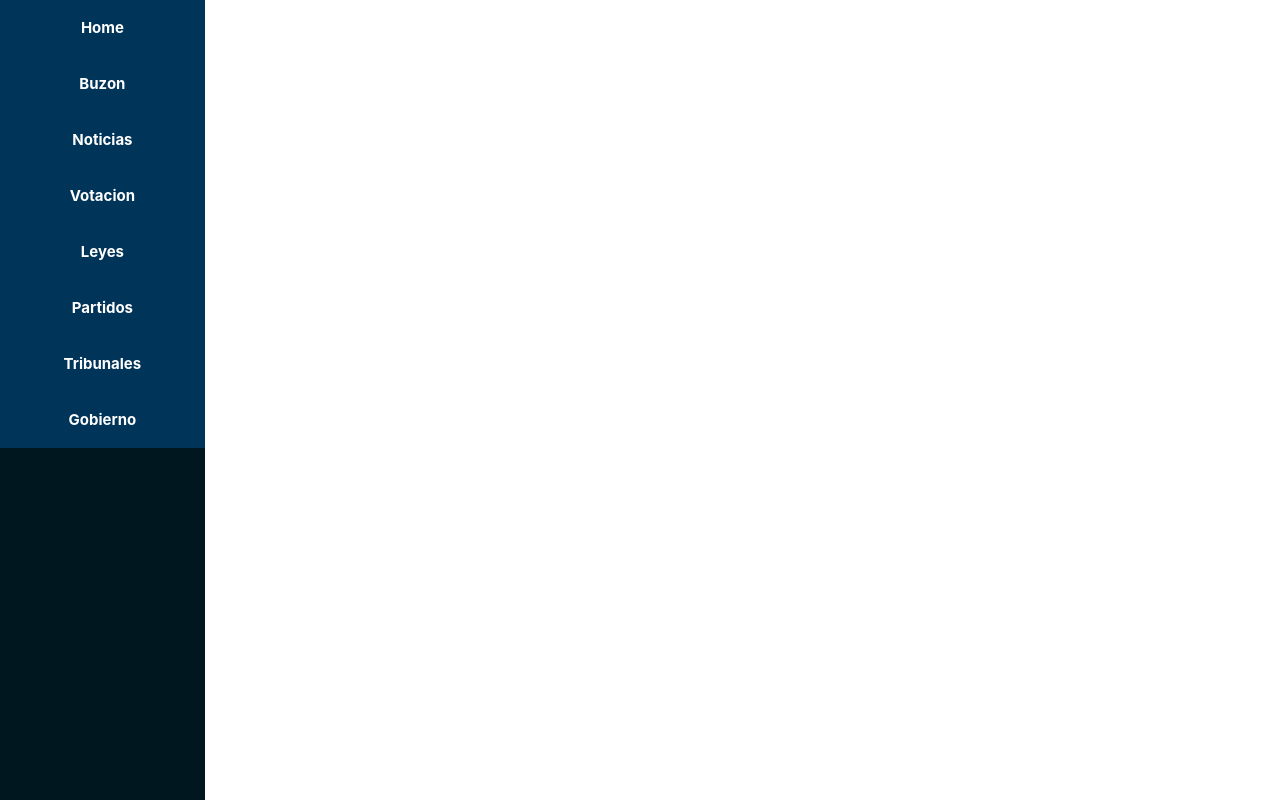
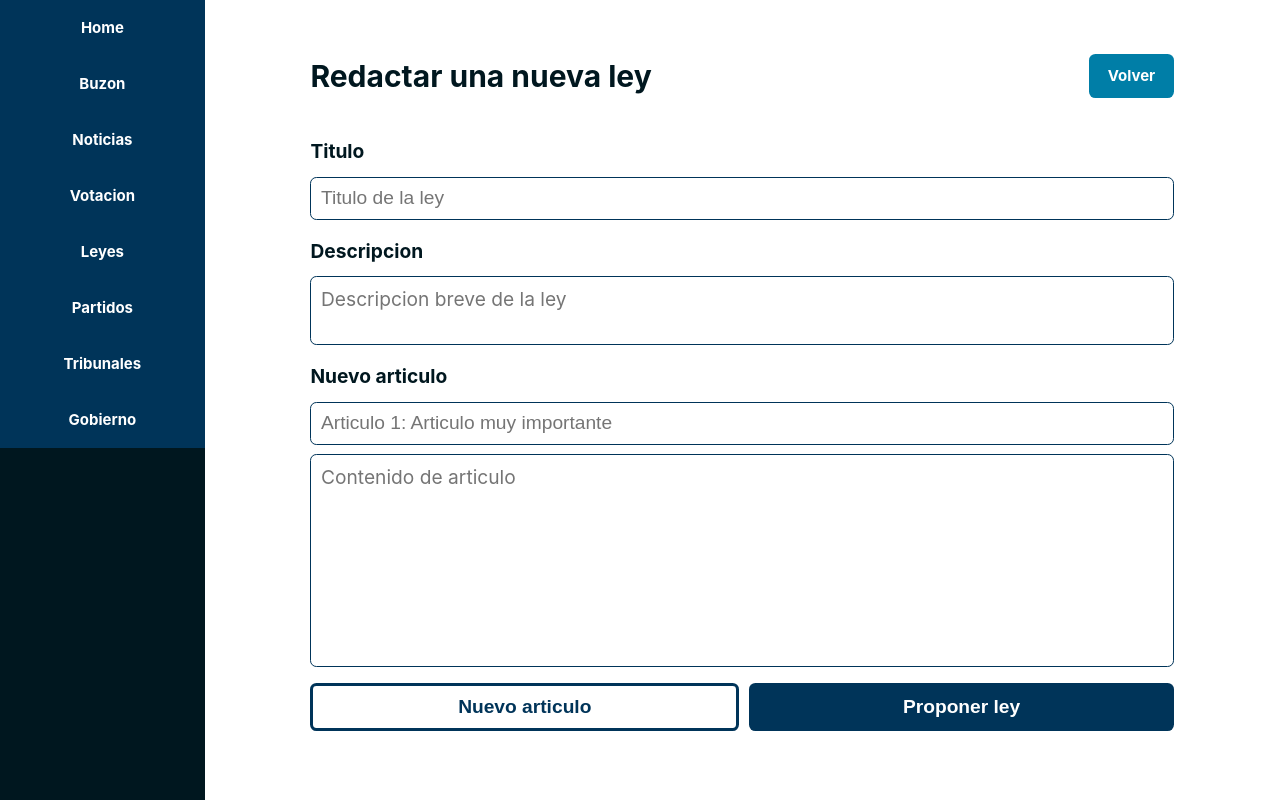
Before and after one commit to papiricoh/voteWeb, a Vue app: page /laws/new in a window 1280 px wide. Built offline with nearby package versions, Linux system fonts and the light colour scheme; a web font is replaced by a local one; what highcharts-vue would draw is missing.

Commit message:
Add NewLawView and route for creating new laws; update LawsView with new law button and dynamic sign display

```diff
--- a/src/router/index.js
+++ b/src/router/index.js
@@ -6,6 +6,7 @@ import GovernmentView from '@/views/GovernmentView.vue'
 import NewsView from '@/views/NewsView.vue'
 import PartiesView from '@/views/PartiesView.vue'
 import CourtsView from '@/views/CourtsView.vue'
+import NewLawView from '@/views/NewLawView.vue'
 
 const router = createRouter({
   history: createWebHistory(import.meta.env.BASE_URL),
@@ -19,6 +20,11 @@ const router = createRouter({
       path: '/laws',
       name: 'laws',
       component: LawsView,
+    },
+    {
+      path: '/laws/new',
+      name: 'NewLaw',
+      component: NewLawView,
     },
     {
       path: '/logIn',
--- a/src/views/LawsView.vue
+++ b/src/views/LawsView.vue
@@ -18,6 +18,7 @@
             description: 'La ley de la gravedad es una ley universal que se aplica a todos los cuerpos que poseen masa.',
             date: '1687',
             status: 'signed',
+            sign: 'Papi Rico',
             articles: [
               {
                 title: 'Articulo 1',
@@ -63,7 +64,8 @@
           }
         ],
         reading: false,
-        readingLaw: {title: '', description: '', date: '', status: '', articles: []}
+        readingLaw: {title: '', description: '', date: '', status: '', articles: []},
+
       };
     },
     methods: {
@@ -78,6 +80,8 @@
 <template>
   <main>
     <h1 style="align-self: flex-start;">Leyes</h1>
+    <div @click="$router.push('/laws/new')" class="new_law">Nueva Ley</div>
+    <div v-if="laws.length == 0">No hay leyes</div>
     <div class="law_list_c">
       <div v-for="law in laws" class="law_item_c">
         <div class="law_item_title_c">
@@ -117,9 +121,9 @@
         </div>
         <div class="lr_footer">
           <div v-if="readingLaw.status == 'signed'">
-            <div class="sign">Pablo Rico</div>
+            <div class="sign">{{readingLaw.sign}}</div>
             <hr>
-            <div>El Excelentisimo Presidente</div>
+            <div>Excelentisimo Presidente</div>
           </div>
         </div>
       </div>
@@ -287,4 +291,22 @@ main {
   justify-content: center;
   flex-wrap: wrap;
 }
+
+.new_law {
+  background-color: var(--prussian-blue);
+  color: var(--white);
+  padding: 1rem;
+  border-radius: .4rem;
+  cursor: pointer;
+  transition: .4s;
+  width: 10rem;
+  text-align: center;
+  width: 100%;
+  box-sizing: border-box;
+  font-weight: bold;
+}
+
+.new_law:hover {
+  background-color: var(--cerulean);
+}
 </style>
--- /dev/null
+++ b/src/views/NewLawView.vue
@@ -0,0 +1,157 @@
+<script setup>
+
+</script>
+
+<script>
+  export default {
+    data() {
+      return {
+        user: {
+          firstName: 'John',
+          lastName: 'Doe',
+          username: 'johndoe',
+          perms: 4
+        },
+        //New Law
+        newLawtitle: '',
+        newLawDesc: '',
+        newLawArticles: [
+          {
+            id: 1,
+            title: '',
+            content: ''
+          }
+        ]
+      };
+    },
+    methods: {
+    },
+  };
+</script>
+
+<template>
+  <main>
+    <div class="new_law_view">
+      <div class="law_r_header">
+        <h1>Redactar una nueva ley</h1>
+        <div @click="$router.push('/laws')" class="exit_button">Volver</div>
+      </div>
+      <div class="nl_section">
+        <label for="law_title">Titulo</label>
+        <input v-model="newLawtitle" type="text" id="law_title" maxlength="50" placeholder="Titulo de la ley">
+      </div>
+      <div class="nl_section">
+        <label for="law_desc">Descripcion</label>
+        <textarea v-model="newLawDesc" name="law_desc" id="" maxlength="200" placeholder="Descripcion breve de la ley"></textarea>
+      </div>
+      <div v-for="article in newLawArticles" class="nl_section">
+        <label>Nuevo articulo</label>
+        <input type="text" v-model="article.title" :placeholder="'Articulo ' + article.id + ': Articulo muy importante'">
+        <textarea name="law_desc" v-model="article.content" id="" rows="8" maxlength="200" placeholder="Contenido de articulo"></textarea>
+      </div>
+      <div class="nl_footer_buttons">
+        <button @click="newLawArticles.push({ id: newLawArticles.length + 1, title: '', content: '' })">Nuevo articulo</button>
+        <button>Proponer ley</button>
+      </div>
+    </div>
+  </main>
+</template>
+
+<style scoped>
+main {
+  padding: 1rem;
+  box-sizing: border-box;
+  display: flex;
+  flex-direction: column;
+  gap: 1rem;
+  align-items: center;
+  margin-left: 16vw;
+}
+.law_r_header {
+  display: flex;
+  justify-content: space-between;
+  align-items: center;
+}
+.exit_button {
+  height: 2rem;
+  background-color: var(--cerulean);
+  border-radius: .4rem;
+  display: flex;
+  justify-content: center;
+  align-items: center;
+  cursor: pointer;
+  padding: .4rem 1.2rem;
+  font-weight: bold;
+  color: white;
+}
+.new_law_view {
+  background-color: white;
+  width: 70vw;
+  min-height: 70vh;
+  padding: 1rem;
+  box-sizing: border-box;
+  display: flex;
+  flex-direction: column;
+  gap: 1rem;
+  border-radius: .4rem;
+  overflow-y: scroll;
+}
+
+.nl_section {
+  display: flex;
+  gap: .6rem;
+  flex-direction: column;
+}
+.nl_section > label {
+  font-weight: bold;
+  font-size: 1.2rem;
+}
+.nl_section > input {
+  padding: .6rem;
+  border-radius: .4rem;
+  border: 1px solid var(--prussian-blue);
+  font-size: 1.2rem;
+  width: 100%;
+  box-sizing: border-box;
+}
+textarea {
+  font-family: Inter, -apple-system, BlinkMacSystemFont, 'Segoe UI', Roboto, Oxygen, Ubuntu, Cantarell, 'Fira Sans', 'Droid Sans', 'Helvetica Neue', sans-serif;
+  resize: none;
+  padding: .6rem;
+  border-radius: .4rem;
+  border: 1px solid var(--prussian-blue);
+  font-size: 1.2rem;
+  width: 100%;
+  box-sizing: border-box;
+}
+.nl_footer_buttons {
+  display: flex;
+  gap: .6rem;
+  width: 100%;
+  box-sizing: border-box;
+  justify-content: space-around;
+}
+.nl_footer_buttons > button {
+  padding: .6rem;
+  border-radius: .4rem;
+  border: none;
+  background-color: var(--prussian-blue);
+  color: var(--white);
+  font-weight: bold;
+  font-size: 1.2rem;
+  cursor: pointer;
+  transition: .4s;
+  width: 100%;
+}
+.nl_footer_buttons > button:hover {
+  background-color: var(--cerulean);
+}
+.nl_footer_buttons > button:active {
+  background-color: var(--prussian-blue);
+}
+.nl_footer_buttons > button:nth-child(1) {
+  background-color: transparent;
+  color: var(--prussian-blue);
+  border: 3px solid var(--prussian-blue);
+}
+</style>
```
